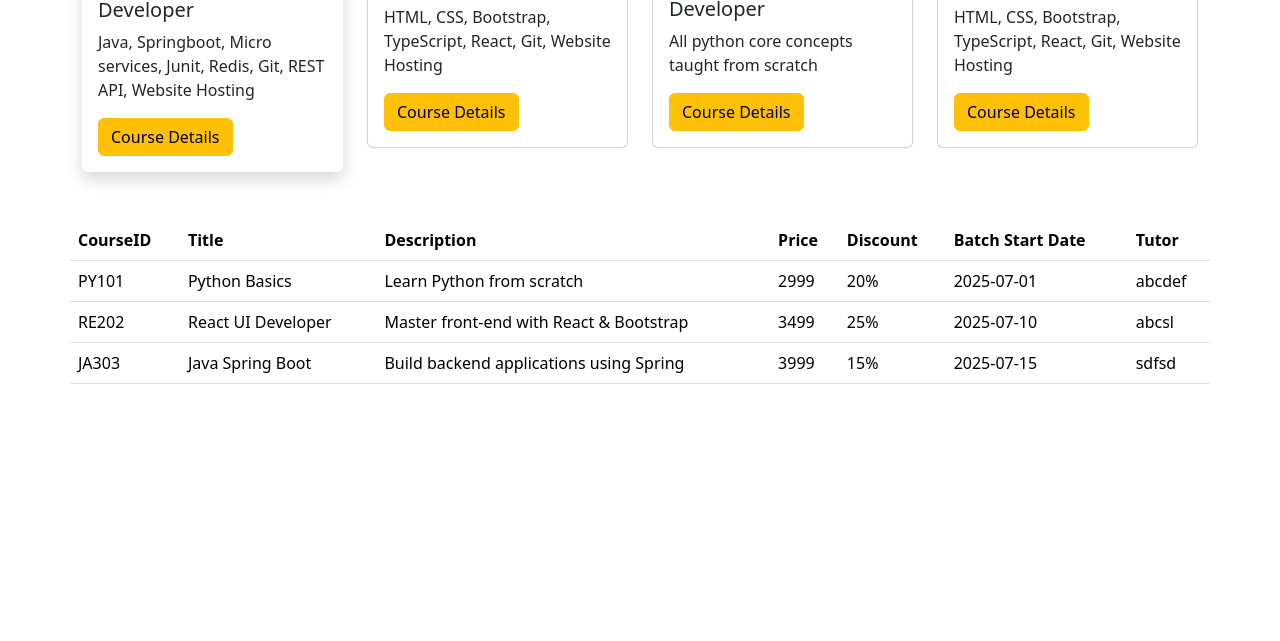
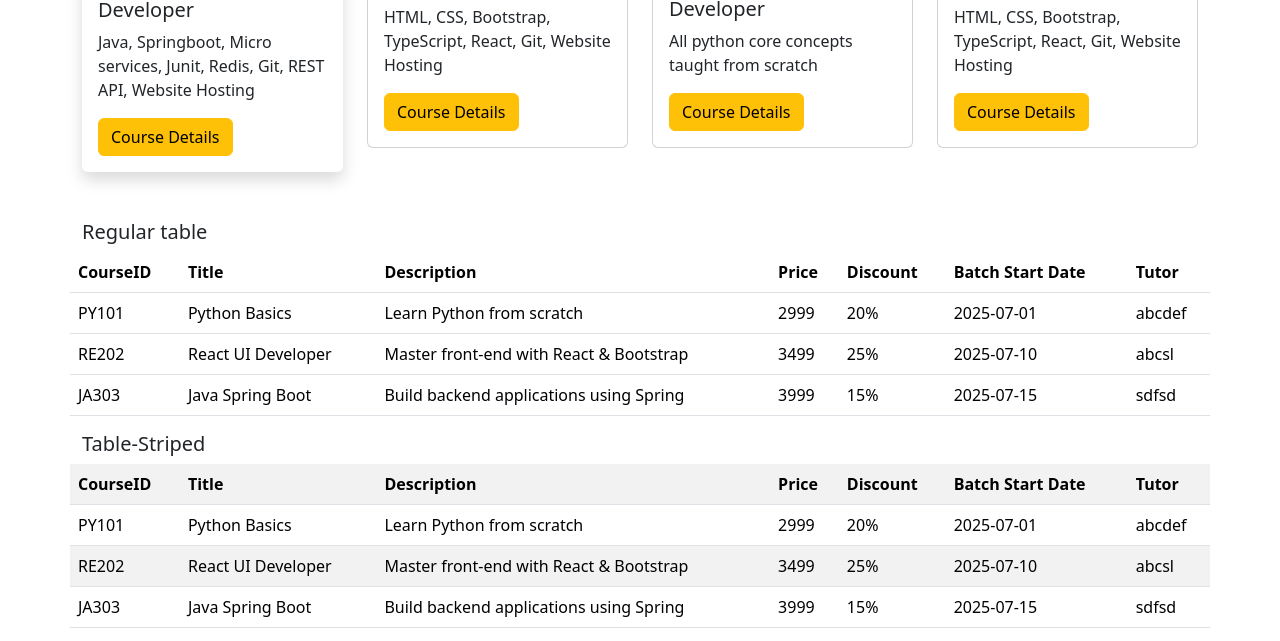
Before and after one commit to sriharsha02/HTML, a plain HTML site: page Assignments/Bootsrap-Tables/btables.html in a window 1280 px wide. Shown: the part 286-927 px from the top of the page. Before the commit the page ends 800 px from the top, so only its background shows below. Drawn offline with nearby package versions, Linux system fonts and the light colour scheme.

Commit message:
variation in tables

```diff
--- a/Assignments/Bootsrap-Tables/btables.html
+++ b/Assignments/Bootsrap-Tables/btables.html
@@ -79,7 +79,86 @@
         </div>
       </div>
       <div class="row mt-5">
+        <h5>Regular table</h5>
         <table class="table">
+          <tr>
+            <th>CourseID</th>
+            <th>Title</th>
+            <th>Description</th>
+            <th>Price</th>
+            <th>Discount</th>
+            <th>Batch Start Date</th>
+            <th>Tutor</th>
+          </tr>
+          <tr>
+            <td>PY101</td>
+            <td>Python Basics</td>
+            <td>Learn Python from scratch</td>
+            <td>2999</td>
+            <td>20%</td>
+            <td>2025-07-01</td>
+            <td>abcdef</td>
+          </tr>
+          <tr>
+            <td>RE202</td>
+            <td>React UI Developer</td>
+            <td>Master front-end with React & Bootstrap</td>
+            <td>3499</td>
+            <td>25%</td>
+            <td>2025-07-10</td>
+            <td>abcsl</td>
+          </tr>
+          <tr>
+            <td>JA303</td>
+            <td>Java Spring Boot</td>
+            <td>Build backend applications using Spring</td>
+            <td>3999</td>
+            <td>15%</td>
+            <td>2025-07-15</td>
+            <td>sdfsd</td>
+          </tr>
+        </table>
+        <h5>Table-Striped</h5>
+        <table class="table table-striped">
+          <tr>
+            <th>CourseID</th>
+            <th>Title</th>
+            <th>Description</th>
+            <th>Price</th>
+            <th>Discount</th>
+            <th>Batch Start Date</th>
+            <th>Tutor</th>
+          </tr>
+          <tr>
+            <td>PY101</td>
+            <td>Python Basics</td>
+            <td>Learn Python from scratch</td>
+            <td>2999</td>
+            <td>20%</td>
+            <td>2025-07-01</td>
+            <td>abcdef</td>
+          </tr>
+          <tr>
+            <td>RE202</td>
+            <td>React UI Developer</td>
+            <td>Master front-end with React & Bootstrap</td>
+            <td>3499</td>
+            <td>25%</td>
+            <td>2025-07-10</td>
+            <td>abcsl</td>
+          </tr>
+          <tr>
+            <td>JA303</td>
+            <td>Java Spring Boot</td>
+            <td>Build backend applications using Spring</td>
+            <td>3999</td>
+            <td>15%</td>
+            <td>2025-07-15</td>
+            <td>sdfsd</td>
+          </tr>
+        </table>
+        <h5>Table - hover effect</h5>
+        <table class="table table-hover">
           <tr>
             <th>CourseID</th>
             <th>Title</th>
```
